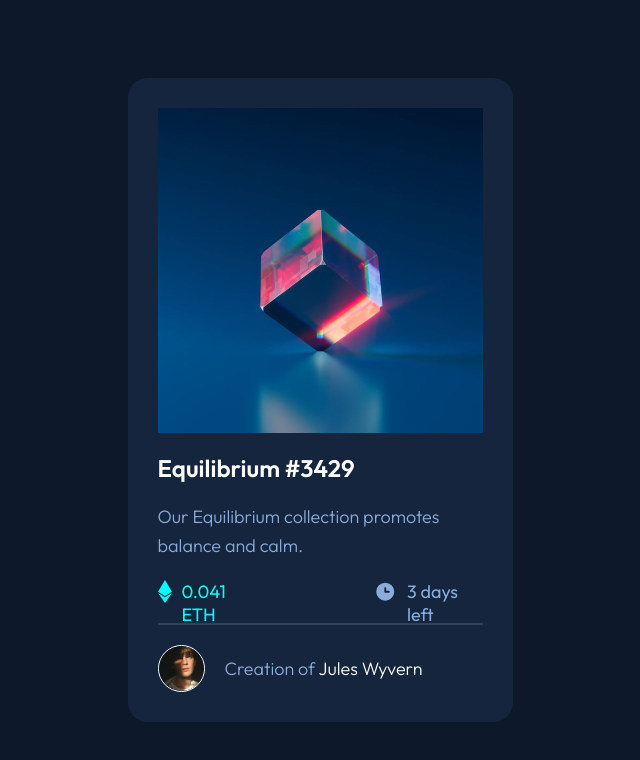
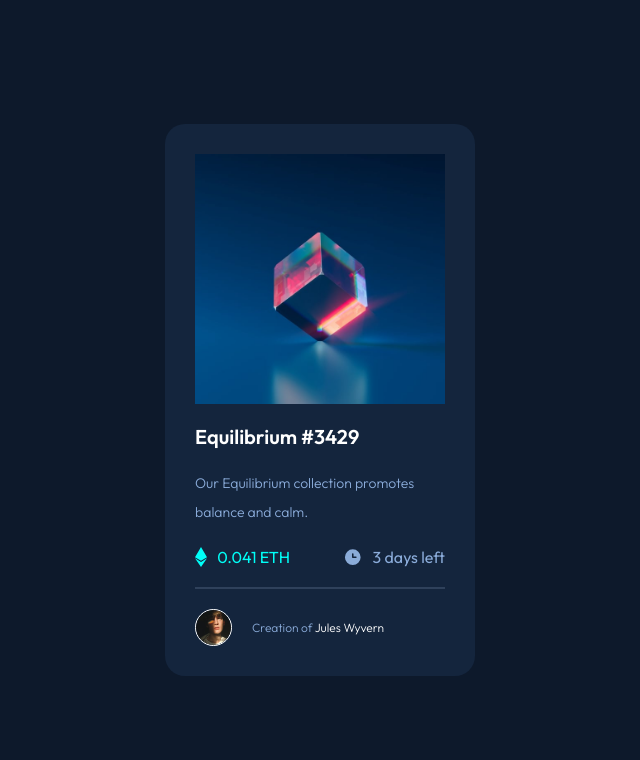
Before and after one commit to charlie-techorse/NFT-preview-card-component, a React (Vite) app: page / in a window 1280 px wide. Shown: the top 760 px of the page, without its empty margins (320-960 px from the left). Built offline with nearby package versions, Linux system fonts and the light colour scheme.

Commit message:
Update css

```diff
--- a/src/components/card.css
+++ b/src/components/card.css
@@ -1,6 +1,6 @@
 .card {
   background-color: var(--neutral-300);
-  width: 325px;
+  width: 250px;
   margin-inline: 20px;
   padding: 30px;
   border-radius: 20px;
@@ -15,10 +15,11 @@
 
 .card__title {
   color: var(--neutral-900);
-  font-size: 24px;
+  font-size: 20px;
 }
 
 .card__description {
+  font-size: 14px;
   color: var(--primary);
   font-weight: 300;
   line-height: 1.8rem;
@@ -33,11 +34,19 @@
 .card__info-eth {
   display: flex;
   color: var(--secondary);
+  flex-grow: 1;
+}
+
+.card__info-eth p,
+.card__info-days p {
+  font-size: 16px;
 }
 
 .card__info-days {
   display: flex;
   color: var(--primary);
+  flex-grow: 1;
+  justify-content: end;
 }
 
 .card__info-eth img,
@@ -55,7 +64,7 @@
 }
 
 .card__user-img {
-  width: 45px;
+  width: 35px;
   border-radius: 50%;
   border: 1px solid var(--neutral-900);
   margin-right: 20px;
@@ -64,6 +73,7 @@
 .card__user-name {
   color: var(--neutral-900);
   font-weight: 300;
+  font-size: 12px;
 }
 
 .card__user-creation {
```
